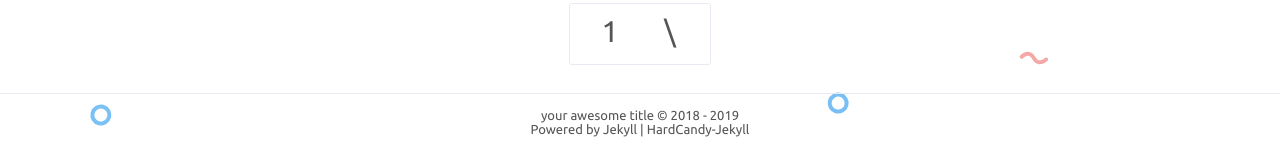
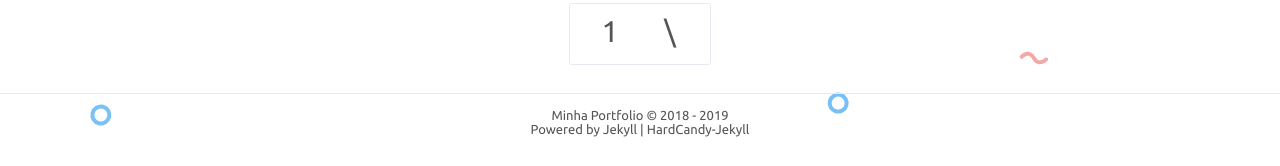
Before and after one commit to xukimseven/HardCandy-Jekyll, a Jekyll site: the page built from index.html, in a window 1280 px wide and 900 px high, scrolled down 769 px. Shown: the part 731-897 px from the top of the window. Built offline with Jekyll 4.4.1, drawn with Linux system fonts in a browser that asks for light colours; comment, search, counter and statistics services are not loaded; some of the changed text lies outside the part shown.

Commit message:
Update _config.yml

```diff
--- a/_config.yml
+++ b/_config.yml
@@ -1,8 +1,8 @@
 # Site settings 配置站点
-title: 'your awesome title'
+title: 'Minha Portfolio'
 description: 'your web description'
 keywords: 'your web keywords, another keywords'
-url: 'https://minhahwnag.github.io/minhaHwang.github.io/' # your host
+url: 'https://minhaHwnag.github.io/' # your host
 
 # nav 中文字符空格：&emsp;
 nav: # 最佳体验 六个标签 且最好每个标签不超过4中文字
@@ -14,9 +14,9 @@
 
 # 博主
 author: true
-name: 'your awesome name'
-NickName: 'your awesome nickname'
-webtitle: 'your awesome webtitle'
+name: 'Minha Hwang'
+NickName: 'Elliot Hwang'
+webtitle: 'Portfolio'
 bio: 'your awesome bio'
 about: true
 aboutyou: 'your introduction'
```
